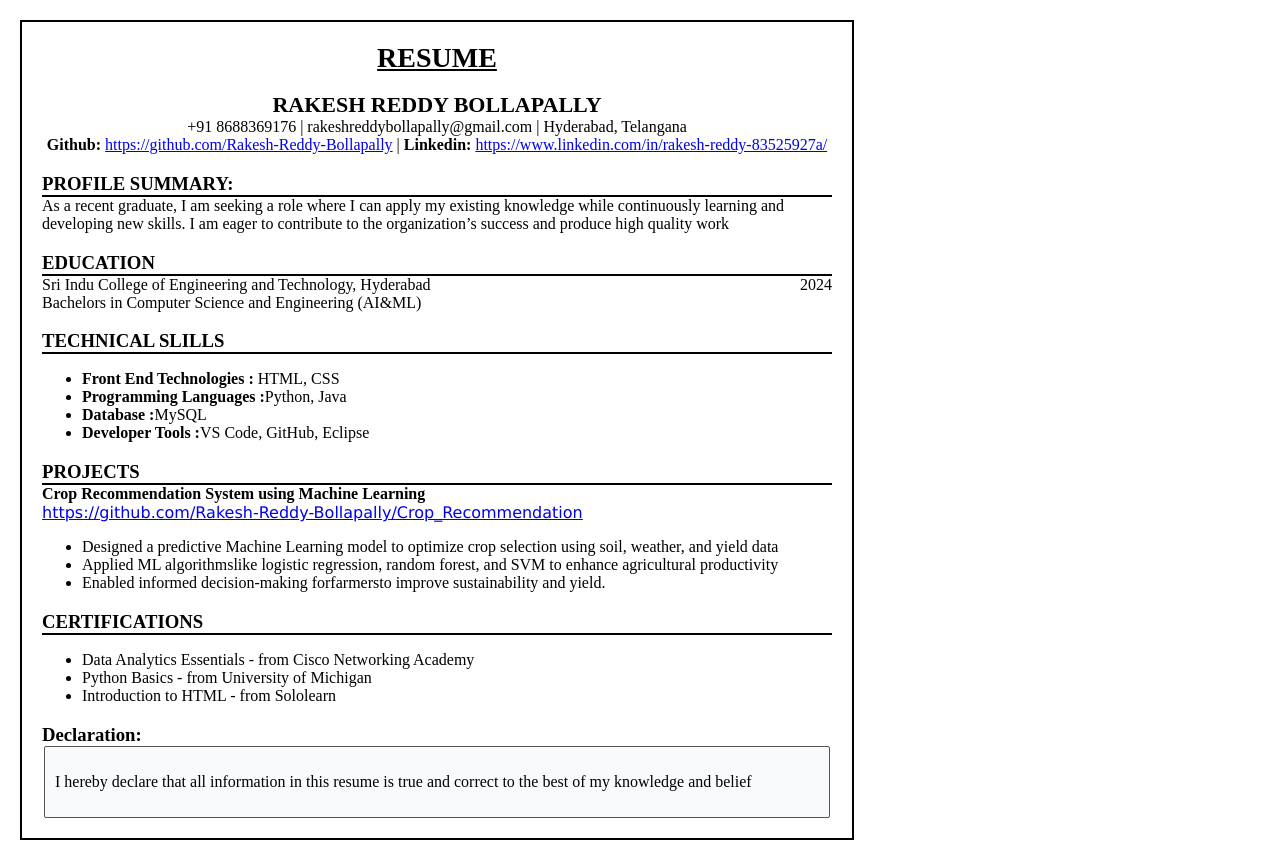
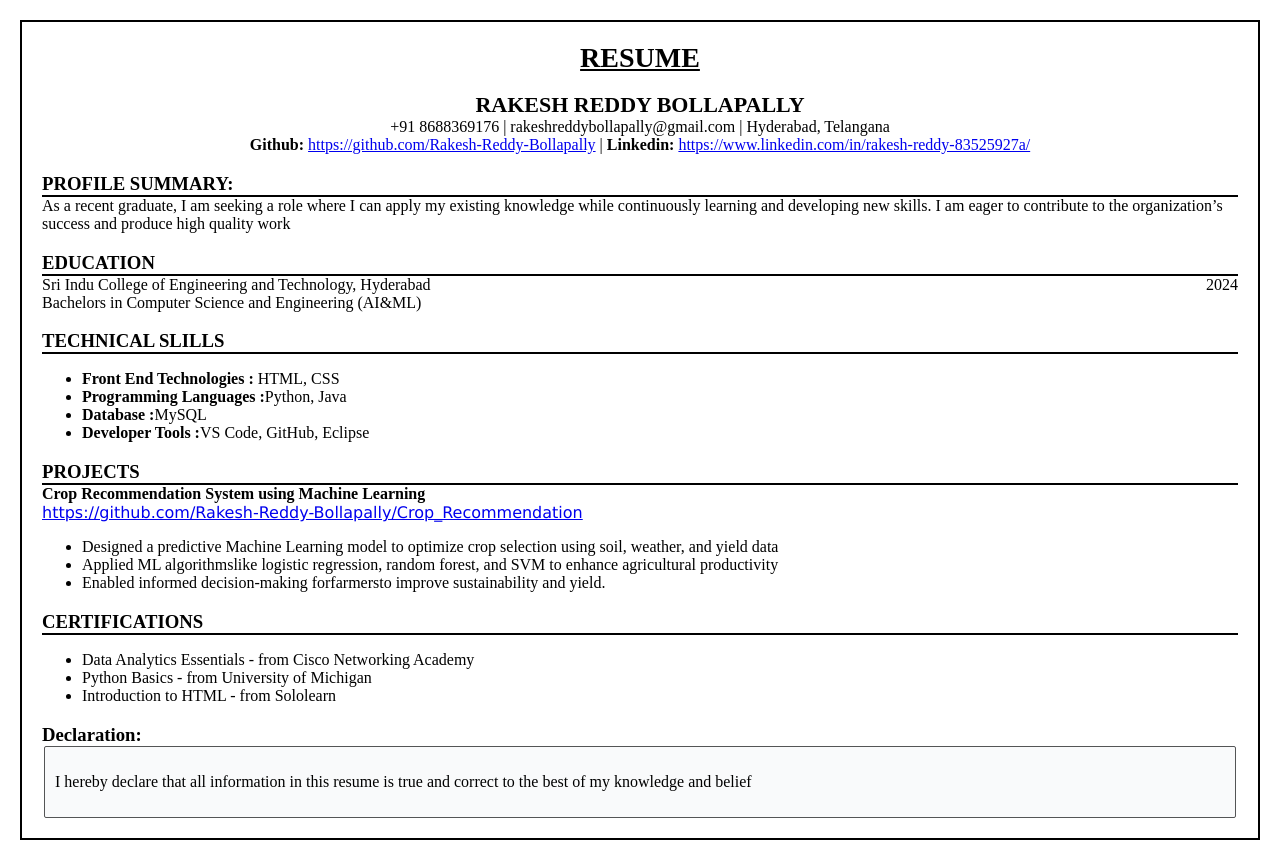
Before and after one commit to Rakesh-Reddy-Bollapally/resum, a plain HTML site: page index.html in a window 1280 px wide. Drawn offline with Linux system fonts and the light colour scheme.

Commit message:
fourth-commit

```diff
--- a/style.css
+++ b/style.css
@@ -1,7 +1,7 @@
 body{
     border: 2px solid black;
     padding: 20px;
-    width: 790px;
+
     margin: 20px;
 
 
```
